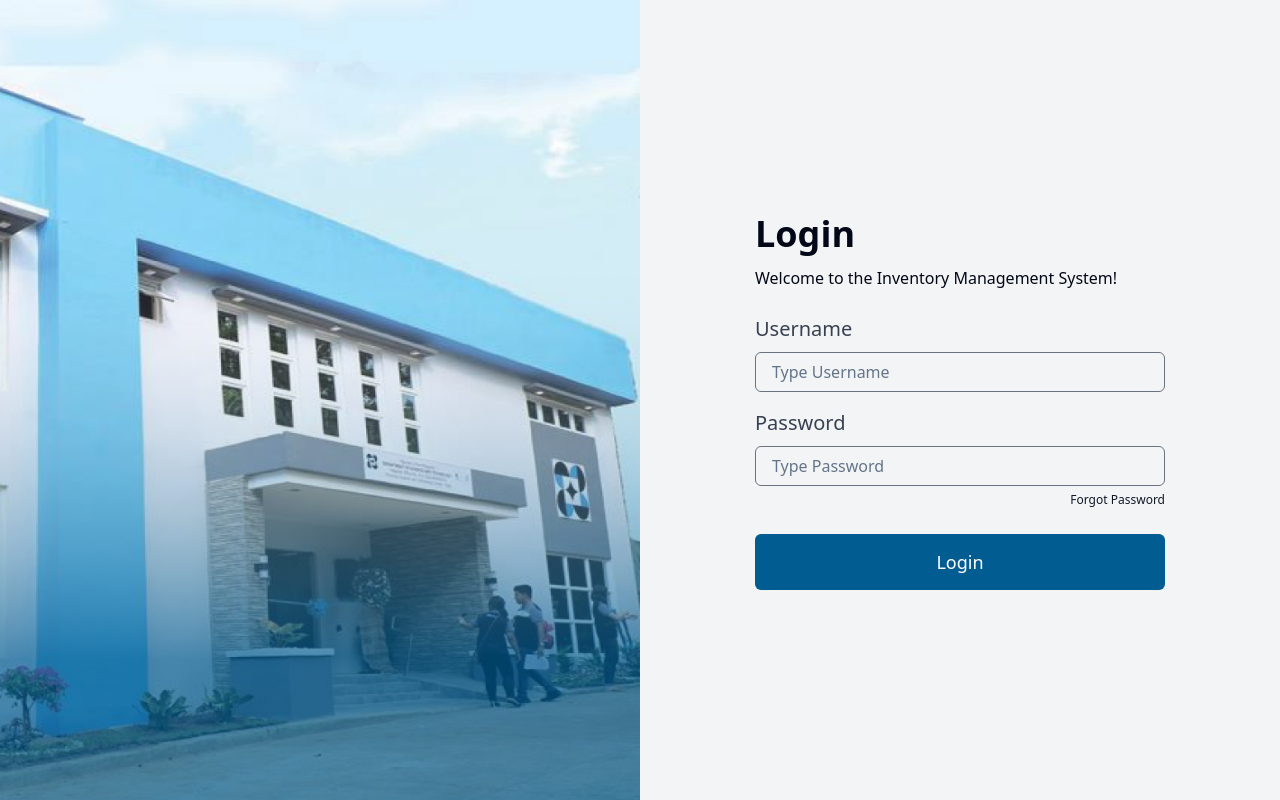
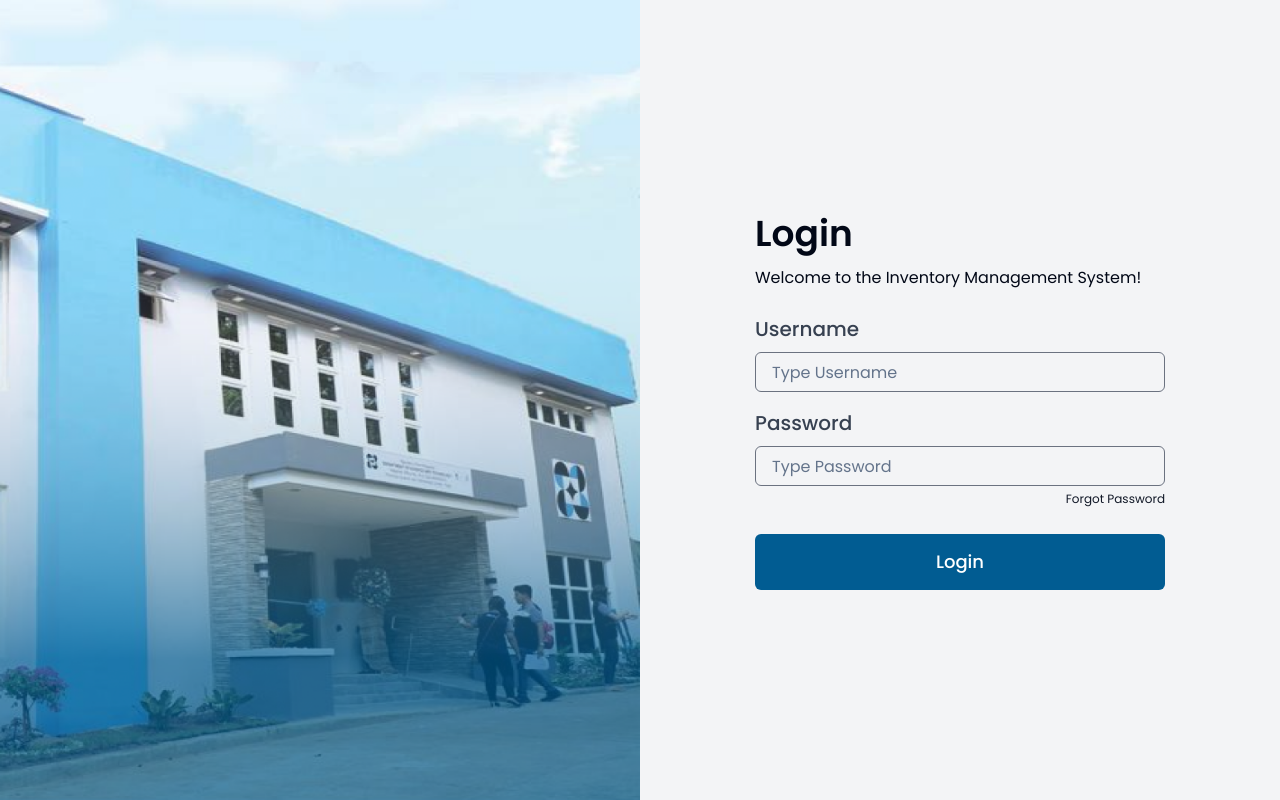
Before and after one commit to robin-dc/Inventory-Frontend, a React (Vite) app: page / in a window 1280 px wide. Built offline with nearby package versions, Linux system fonts and the light colour scheme.

Commit message:
change font family

```diff
--- a/src/components/ui/input.jsx
+++ b/src/components/ui/input.jsx
@@ -7,7 +7,7 @@ const Input = React.forwardRef(({ className, type, ...props }, ref) => {
     <input
       type={type}
       className={cn(
-        "flex h-10 w-full rounded-md border border-input bg-background px-3 py-2 text-sm ring-offset-background file:border-0 file:bg-transparent file:text-sm file:font-medium file:text-foreground placeholder:text-muted-foreground focus-visible:outline-none focus-visible:ring-2 focus-visible:ring-ring focus-visible:ring-offset-2 disabled:cursor-not-allowed disabled:opacity-50",
+        "flex h-10 w-full rounded-md border border-input bg-background px-3 py-2 text-sm ring-offset-background file:border-0 file:bg-transparent file:text-sm file:font-medium file:text-foreground outline-none placeholder:text-muted-foreground disabled:cursor-not-allowed disabled:opacity-50",
         className
       )}
       ref={ref}
--- a/src/components/ui/select.jsx
+++ b/src/components/ui/select.jsx
@@ -17,7 +17,7 @@ const SelectTrigger = React.forwardRef(
     <SelectPrimitive.Trigger
       ref={ref}
       className={cn(
-        "flex h-10 w-full items-center justify-between rounded-md border border-input bg-background px-3 py-2 text-sm ring-offset-background placeholder:text-muted-foreground focus:outline-none focus:ring-2 focus:ring-ring focus:ring-offset-2 disabled:cursor-not-allowed disabled:opacity-50 [&>span]:line-clamp-1",
+        "flex h-10 w-full items-center justify-between rounded-md border border-input bg-background px-3 py-2 text-sm ring-offset-background placeholder:text-muted-foreground disabled:cursor-not-allowed disabled:opacity-50 [&>span]:line-clamp-1",
         className
       )}
       {...props}
--- a/src/index.css
+++ b/src/index.css
@@ -1,3 +1,5 @@
+@import url('https://fonts.googleapis.com/css2?family=Bebas+Neue&family=Montserrat:ital,wght@0,100..900;1,100..900&family=Poppins:ital,wght@0,100;0,200;0,300;0,400;0,500;0,600;0,700;0,800;0,900;1,100;1,200;1,300;1,400;1,500;1,600;1,700;1,800;1,900&family=Rubik:ital,wght@0,300..900;1,300..900&display=swap');
+
 @tailwind base;
 @tailwind components;
 @tailwind utilities;
@@ -93,6 +95,7 @@
 @layer base {
   * {
     @apply border-border;
+    font-family: "Poppins", sans-serif;
   }
   body {
     @apply bg-background text-foreground;
```
